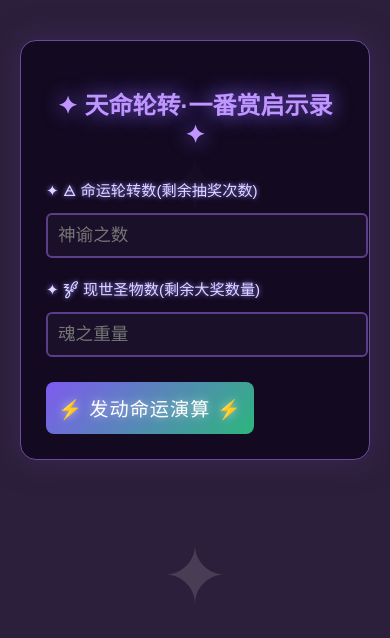
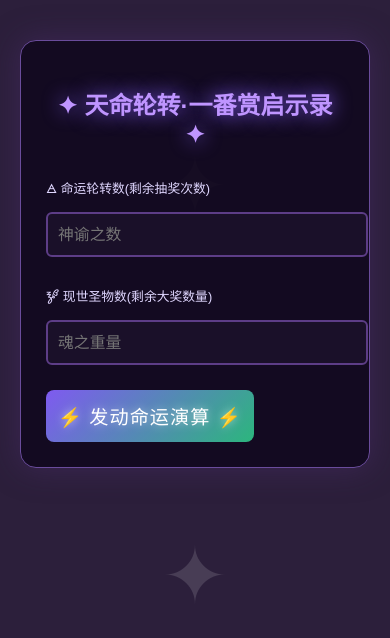
Before and after one commit to yy-c/-KujiKlutch-, a plain HTML site: page index.html in a window 390 px wide. Drawn offline with Linux system fonts and the light colour scheme.

Commit message:
Update index.html

```diff
--- a/index.html
+++ b/index.html
@@ -21,23 +21,18 @@
             box-shadow: 0 0 30px #4b2e6d80;
         }
 
-        .input-group {
-            display: grid;
-            grid-template-columns: repeat(2, 1fr);
-            gap: 15px;
+        .input-group > div {
             margin-bottom: 25px;
         }
 
-        .input-group > div {
-            position: relative;
+        .input-group {
+            display: block;
         }
 
         label {
+            font-size: 1.1em;
+            margin-bottom: 12px;
             display: block;
-            margin-bottom: 8px;
-            font-size: 0.95em;
-            text-shadow: 0 0 5px #8e7dff;
-            white-space: nowrap;
         }
 
         input {
@@ -95,12 +90,11 @@
         }
 
         @media (max-width: 480px) {
-            .input-group {
-                grid-template-columns: 1fr;
+            label {
+                font-size: 0.8em;
             }
-
-            label::before {
-                content: "✦ ";
+            input::placeholder {
+                font-size: 0.9em;
             }
         }
     </style>
@@ -110,13 +104,12 @@
         <h2 style="text-align:center;color:#bf95ff;text-shadow:0 0 20px #7f5af0;margin-bottom:25px;">
             ✦ 天命轮转·一番赏启示录 ✦
         </h2>
-
         <div class="input-group">
-            <div>
-                <label for="total">🜁 命运轮转数(剩余抽奖次数)</label>
-                <input type="number" id="total" placeholder="神谕之数">
-            </div>
-            <div>
+        <div>
+            <label for="total">🜁 命运轮转数(剩余抽奖次数)</label>
+            <input type="number" id="total" placeholder="神谕之数">
+        </div>
+        <div>
                 <label for="prizes">🝳 现世圣物数(剩余大奖数量)</label>
                 <input type="number" id="prizes" placeholder="魂之重量">
             </div>
```
